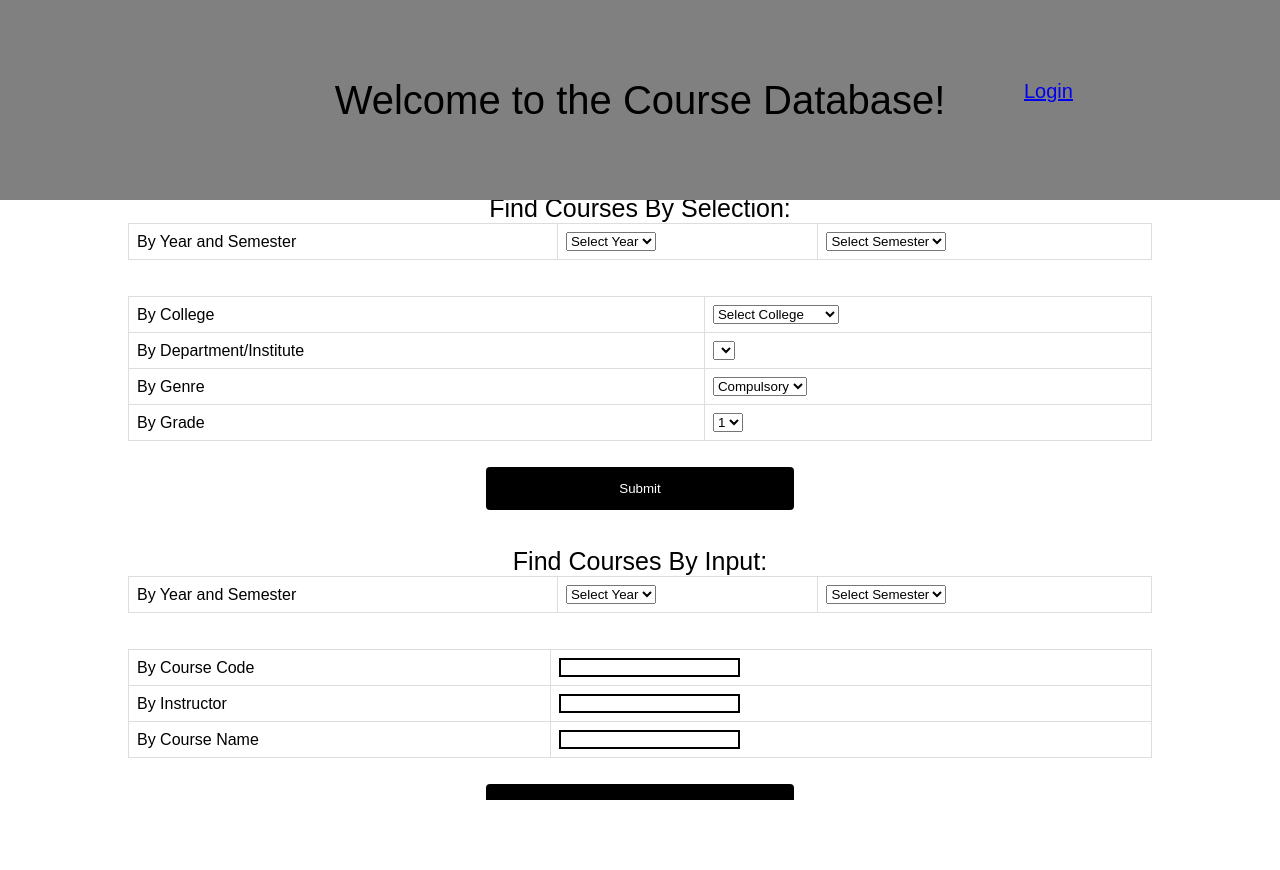
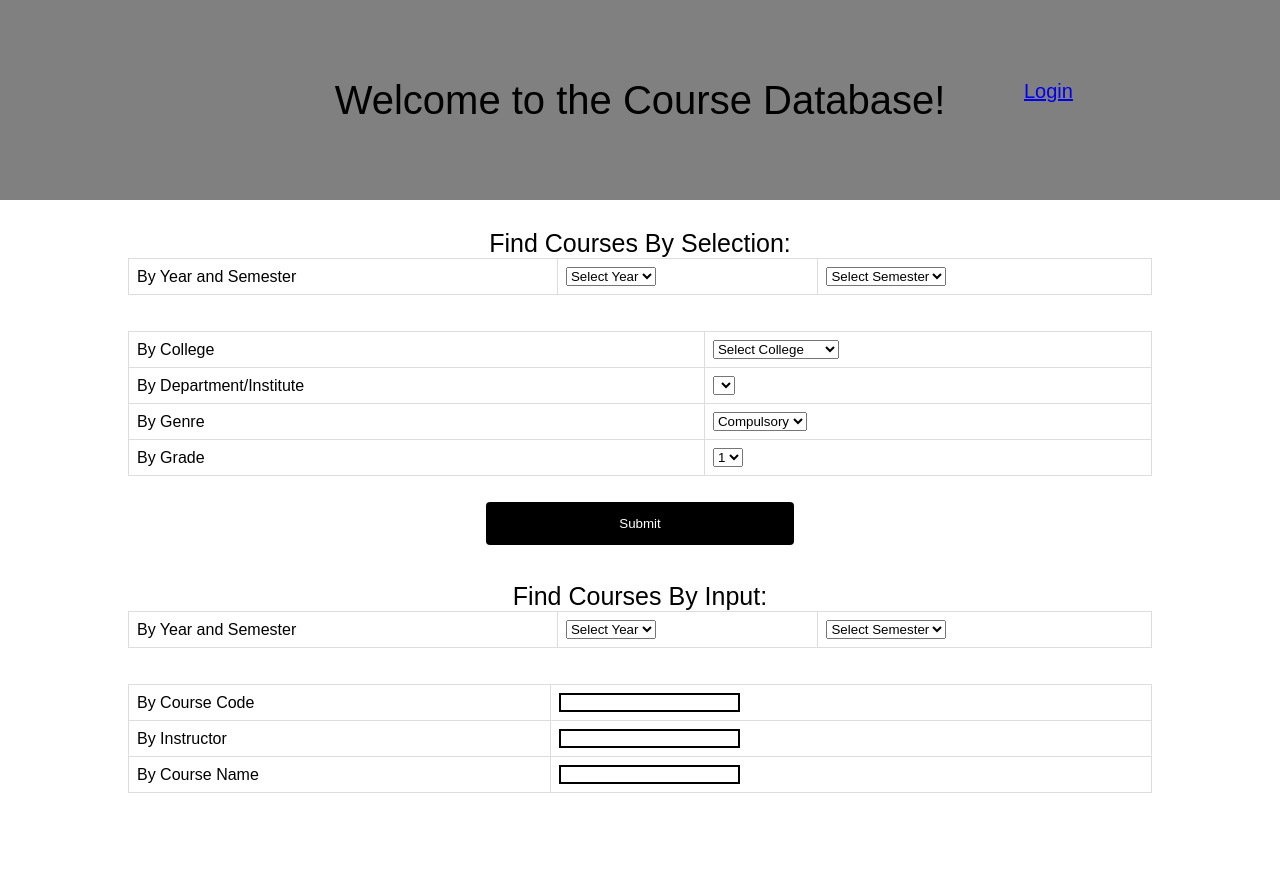
Before and after one commit to erictaur/Course-Query, a PHP site: page /Entry.html in a window 1280 px wide. Run offline with PHP 8.4, Linux system fonts and the light colour scheme; lists and menus that the app fills with data are empty.

Commit message:
Update entrycss.css

```diff
--- a/InnoServ/entrycss.css
+++ b/InnoServ/entrycss.css
@@ -58,8 +58,9 @@ body{
 	transform: translate(-50%, 0%);
 	height: 600px;
 	left: 50%;
-	overflow: auto;
-	display: inline-block;
+	overflow: scroll;
+	display: flex;
+	flex-direction: column;
 }
 
 #midtop_title{
@@ -72,10 +73,7 @@ body{
 #firstQ{
 	margin: auto;
 	width: 80%;
-	position: absolute;
-  	transform: translate(-50%, -50%);
-	left: 50%;
-	top: 50%;
+	position: relative;
 	display: inline-block;
 }
 
```
